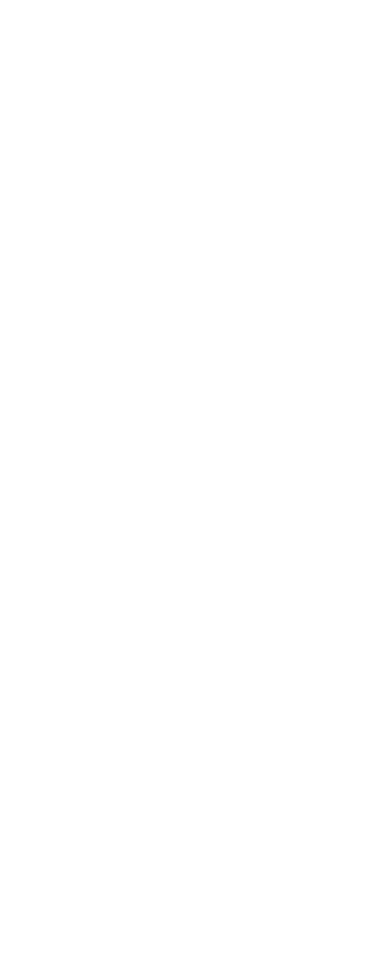
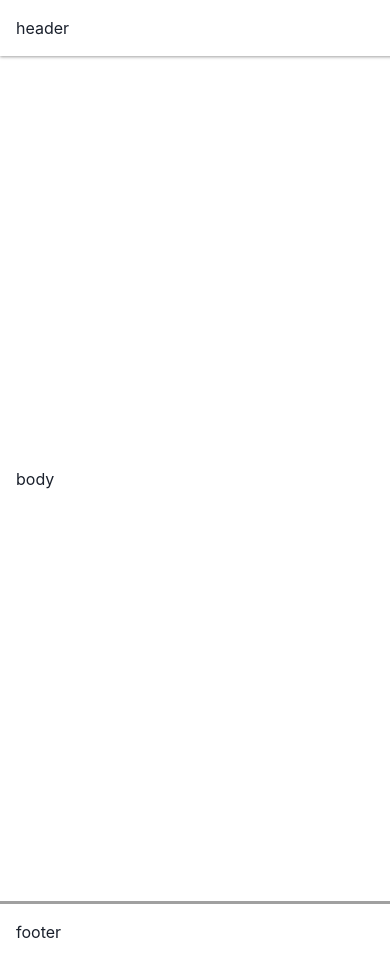
Before and after one commit to LilyCatFiddy/receipt-splitter, a Next.js app: page /home in a window 390 px wide. Shown: the top 960 px of the page. Built offline with nearby package versions, Linux system fonts and the light colour scheme.

Commit message:
Create layout for mobile view and added logo

```diff
--- a/assets/main.css
+++ b/assets/main.css
@@ -9,7 +9,26 @@
     margin: 0 auto;
 }
 
-.tester {
-    color: red;
-    font-size: 3em;
+/* Mobile Layout */
+.mobile-layout {
+    display: flex;
+    flex-direction: column;
+    height: 100%;
+    justify-content: space-between;
 }
+
+.mobile-layout__body {
+    padding: 1rem;
+}
+
+.mobile-layout__footer {
+    border-top: 3px solid rgb(160, 160, 160);
+    box-sizing: border-box;
+    padding: 1rem;
+}
+
+.mobile-layout__header {
+    box-shadow: 0 1px 3px rgb(160, 160, 160);
+    box-sizing: border-box;
+    padding: 1rem;
+}
--- a/components/layout/body.jsx
+++ b/components/layout/body.jsx
@@ -1,5 +1,5 @@
 import React, { useState, useEffect } from 'react';
 
-export default function Body() {
-  return (null);
+export default function Body({ children }) {
+  return (<main>{children}</main>);
 }
--- a/components/layout/footer.jsx
+++ b/components/layout/footer.jsx
@@ -1,5 +1,5 @@
 import React, { useState, useEffect } from 'react';
 
-export default function Footer() {
-  return (null);
+export default function Footer({ children }) {
+  return (<footer>{children}</footer>);
 }
--- a/components/layout/header.jsx
+++ b/components/layout/header.jsx
@@ -1,5 +1,5 @@
 import React, { useState, useEffect } from 'react';
 
-export default function Header() {
-  return (null);
+export default function Header({ children }) {
+  return (<header>{children}</header>);
 }
--- /dev/null
+++ b/components/layout/index.jsx
@@ -0,0 +1,23 @@
+import React, { useState, useEffect } from 'react';
+import Body from './body.jsx';
+import Footer from './footer.jsx';
+import Header from './header.jsx';
+
+export default function Layout({body, footer, header}) {
+  if (!body || !footer || !header) {
+    throw new Error('Layout component should have valid "body", "footer", and "header" props. This error is thrown if you are missing any one of them');
+  }
+  return (
+    <div class="mobile-layout">
+      <div className="mobile-layout__header">
+        <Header>{header}</Header>
+      </div>
+      <div className="mobile-layout__body">
+        <Body>{body}</Body>
+      </div>
+      <div className="mobile-layout__footer">
+        <Footer>{footer}</Footer>
+      </div>
+    </div>
+  );
+}
--- a/pages/home.js
+++ b/pages/home.js
@@ -1,11 +1,13 @@
-import Head from 'next/head'
+import Head from 'next/head';
+import Layout from '../components/layout/index.jsx';
 
 export default function Home() {
   return (
-    <main id="past-bills">
+    <>
       <Head>
         <title>Receipt Splitter</title>
       </Head>
-    </main>
+      <Layout body={"body"} header={"header"} footer={"footer"}/>
+    </>
   )
 }
```
Also changed, not shown: public/logo.png (added).
